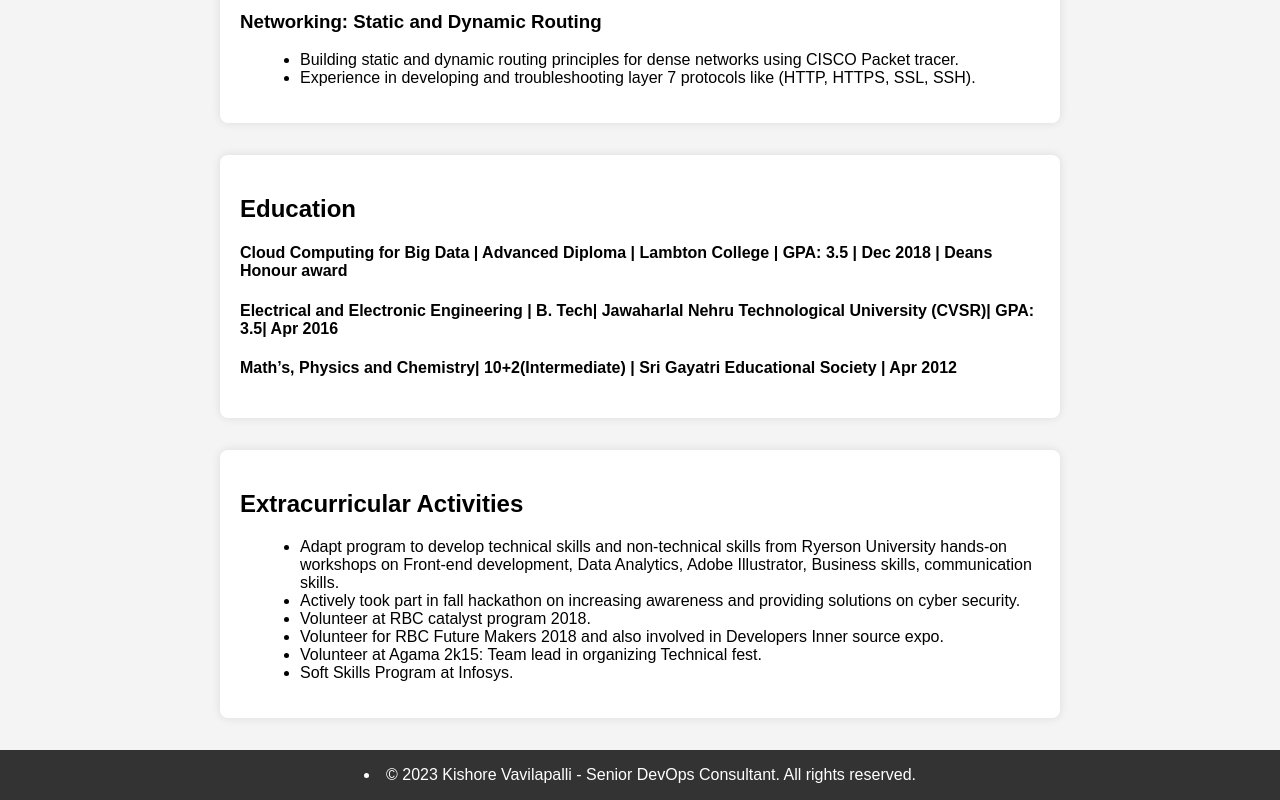
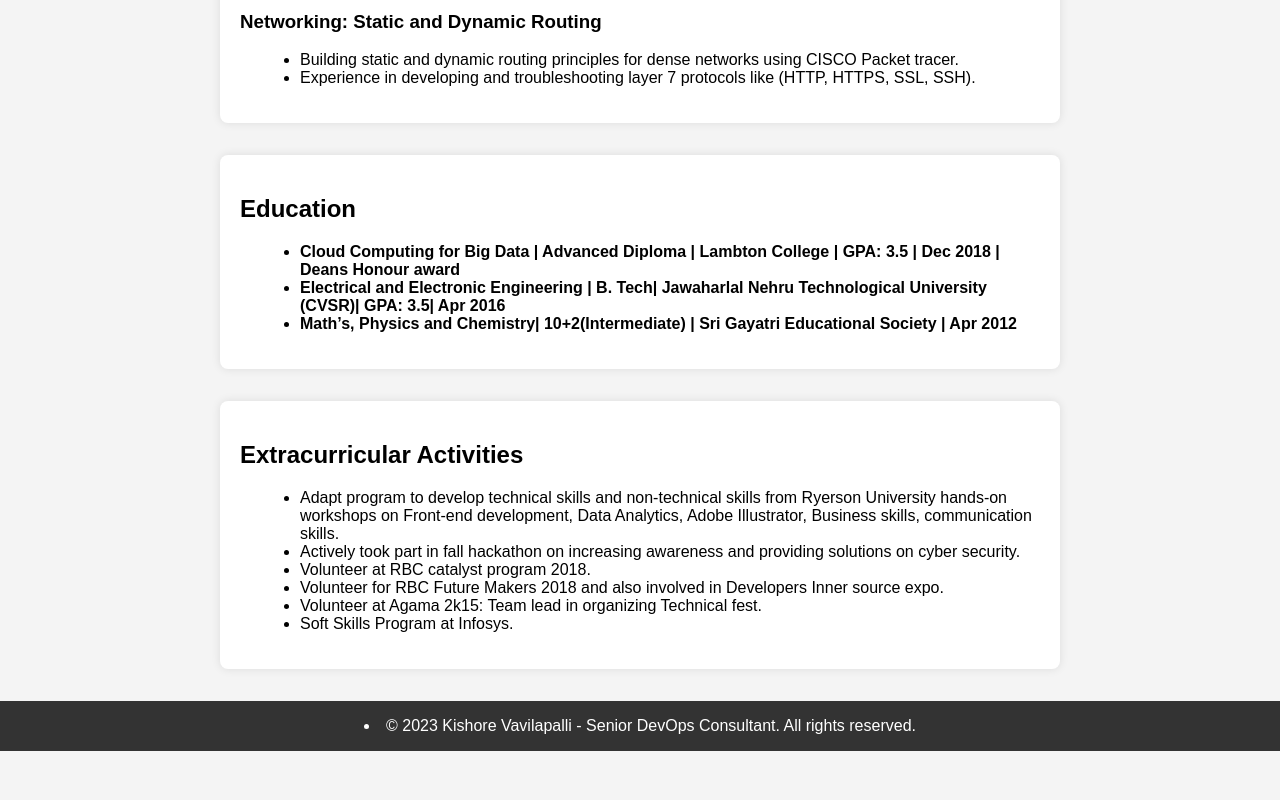
Before and after one commit to kishorevavilapalli/TechieTank, a plain HTML site: page index.html in a window 1280 px wide. Shown: the part 3203-4003 px from the top of the page. After the commit the page ends 3954 px from the top, so only its background shows below. Drawn offline with Linux system fonts and the light colour scheme.

Commit message:
adjusted education section

```diff
--- a/index.html
+++ b/index.html
@@ -152,9 +152,11 @@
         <h2>Education</h2>
 
         <article>
-            <h4>Cloud Computing for Big Data | Advanced Diploma | Lambton College | GPA: 3.5 | Dec 2018 | Deans Honour award</h4>
-            <h4>Electrical and Electronic Engineering | B. Tech| Jawaharlal Nehru Technological University (CVSR)| GPA: 3.5| Apr 2016</h4>
-            <h4>Math’s, Physics and Chemistry| 10+2(Intermediate) | Sri Gayatri Educational Society | Apr 2012</h4>
+            <ul>
+                <li><strong>Cloud Computing for Big Data | Advanced Diploma | Lambton College | GPA: 3.5 | Dec 2018 | Deans Honour award</strong></li>
+                <li><strong>Electrical and Electronic Engineering | B. Tech| Jawaharlal Nehru Technological University (CVSR)| GPA: 3.5| Apr 2016</strong></li>
+                <li><strong>Math’s, Physics and Chemistry| 10+2(Intermediate) | Sri Gayatri Educational Society | Apr 2012</strong></li>
+            </ul>
         </article>
     </section>
 
```
